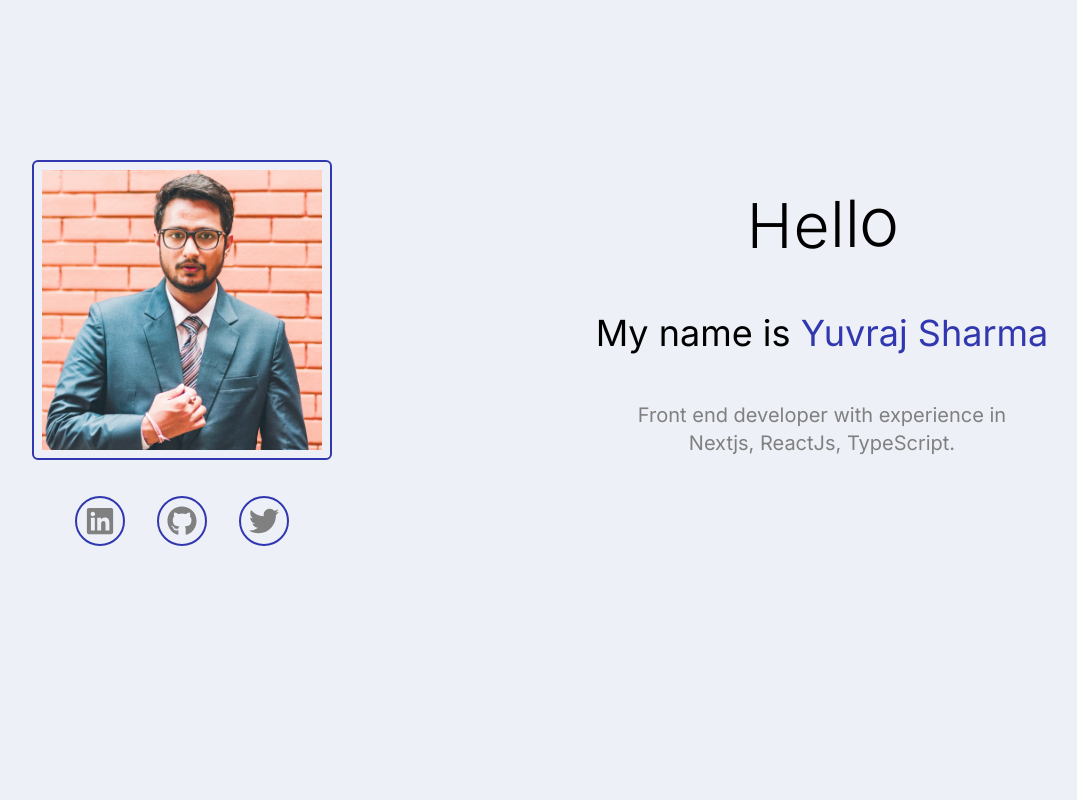
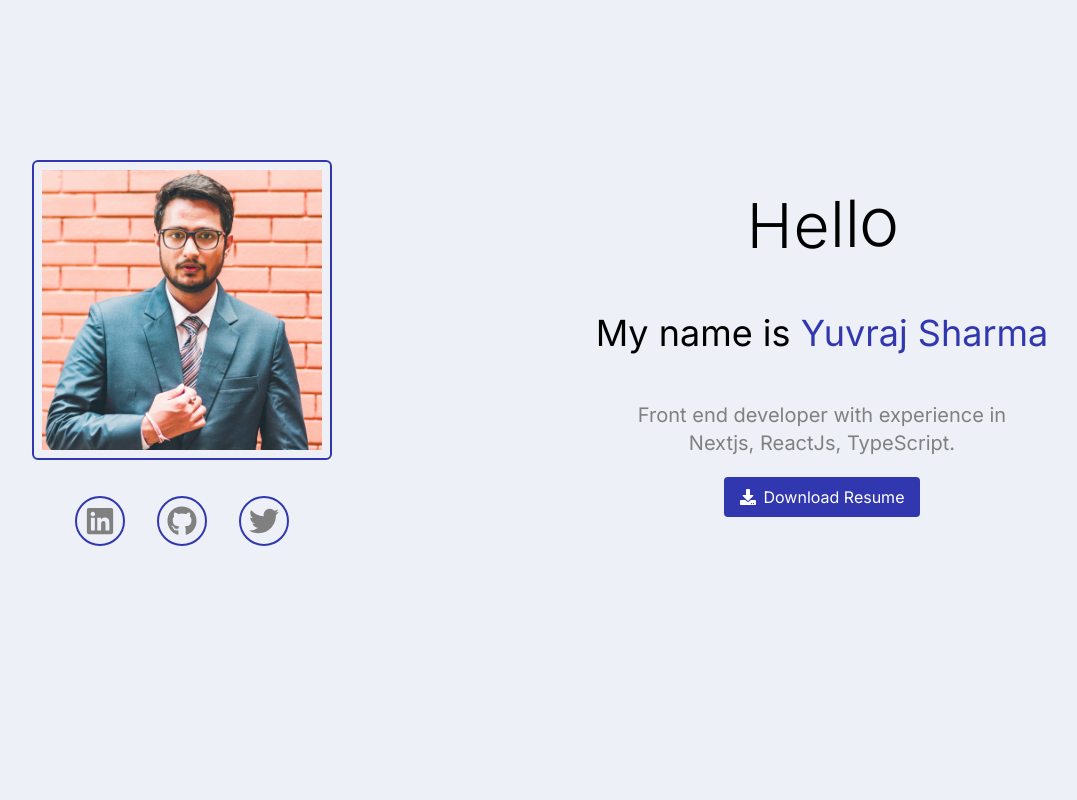
Before and after one commit to yuvrajsharma97/nextJSPortfolio, a Next.js app: page / in a window 1280 px wide. Shown: the top 800 px of the page, without its empty margins (138-1215 px from the left). Built offline with nearby package versions, Linux system fonts and the light colour scheme.

Commit message:
resume button

```diff
--- a/components/contentPages/contact.jsx
+++ b/components/contentPages/contact.jsx
@@ -67,7 +67,7 @@ const Contact = () => {
             />
           </span>
           <span className="text-white m-auto mx-4">
-            sharma.yuvraj.00786@gmail.com
+            yuvraj.sharma.uvs@gmail.com
           </span>
         </div>
         <div
@@ -83,7 +83,7 @@ const Contact = () => {
               className="rounded-lg"
             />
           </span>
-          <span className="text-white m-auto mx-[4.8rem]">+44 7835840186</span>
+          <span className="text-white m-auto mx-[4rem]">+44 7835840186</span>
         </div>
       </div>
 
--- a/components/contentPages/home.jsx
+++ b/components/contentPages/home.jsx
@@ -1,5 +1,6 @@
 "use client";
-import React, { useEffect, useRef } from "react";
+import React, { useEffect, useRef, useState } from "react";
+import { FaDownload, FaSpinner } from "react-icons/fa";
 import Image from "next/image";
 import anime from "animejs";
 import "./contentPages.css";
@@ -11,6 +12,19 @@ const HomePage = () => {
     { platform: "GitHub", url: "https://github.com/imyuvi1234" },
     { platform: "Twitter", url: "https://twitter.com/i_m_yuvraj_s" },
   ];
+
+  const [isLoading, setIsLoading] = useState(false);
+
+  // Function to simulate downloading
+  const downloadResume = () => {
+    setIsLoading(true);
+
+    window.open("/resume/Yuvraj_Sharma_Resume.pdf", "_blank");
+    // Simulate downloading for 3 seconds
+    setTimeout(() => {
+      setIsLoading(false);
+    }, 1000);
+  };
 
   const textWrapper = useRef(null);
 
@@ -90,6 +104,22 @@ const HomePage = () => {
             Front end developer with experience in <br /> Nextjs, ReactJs,
             TypeScript.
           </p>
+          <div className="flex justify-around my-5">
+            <button
+              onClick={downloadResume}
+              disabled={isLoading}
+              className="bg-color2 hover:bg-color3 text-white font-normal py-2 px-4 rounded focus:outline-none focus:shadow-outline flex items-center">
+              {isLoading ? (
+                <>
+                  <FaSpinner className="animate-spin mr-2" /> Downloading...
+                </>
+              ) : (
+                <>
+                  <FaDownload className="mr-2" /> Download Resume
+                </>
+              )}
+            </button>
+          </div>
         </div>
       </div>
     </div>
--- a/components/contentPages/skills.jsx
+++ b/components/contentPages/skills.jsx
@@ -46,7 +46,7 @@ const ExperiencesCard = ({ year, position, company, count }) => {
         <div className="z-20 w-6 h-6 rounded-full bg-color2 overflow-visible shadow">
           {" "}
           {count < 1 && (
-            <div className="absolute h-full w-[0.1rem] bg-black top-[4.1rem] ms-[0.6rem]"></div>
+            <div className="xs:hidden absolute h-full w-[0.1rem] bg-black top-[4.1rem] ms-[0.6rem]"></div>
           )}
         </div>
         <h1 className="md:absolute w-40 bg-color3 rounded-md px-2 py-1 text-sm leading-tight text-white transform xs:translate-x-2 md:translate-x-7">
```
Also changed, not shown: public/assets/portflioImage.jpg, 1 other file (tests, documents, lock files or other folders).
